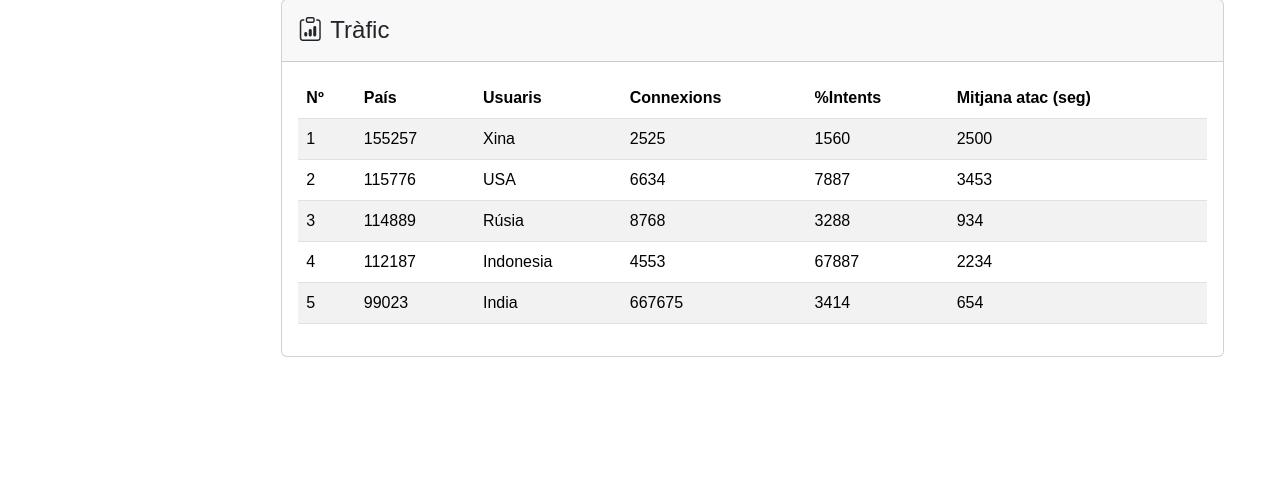
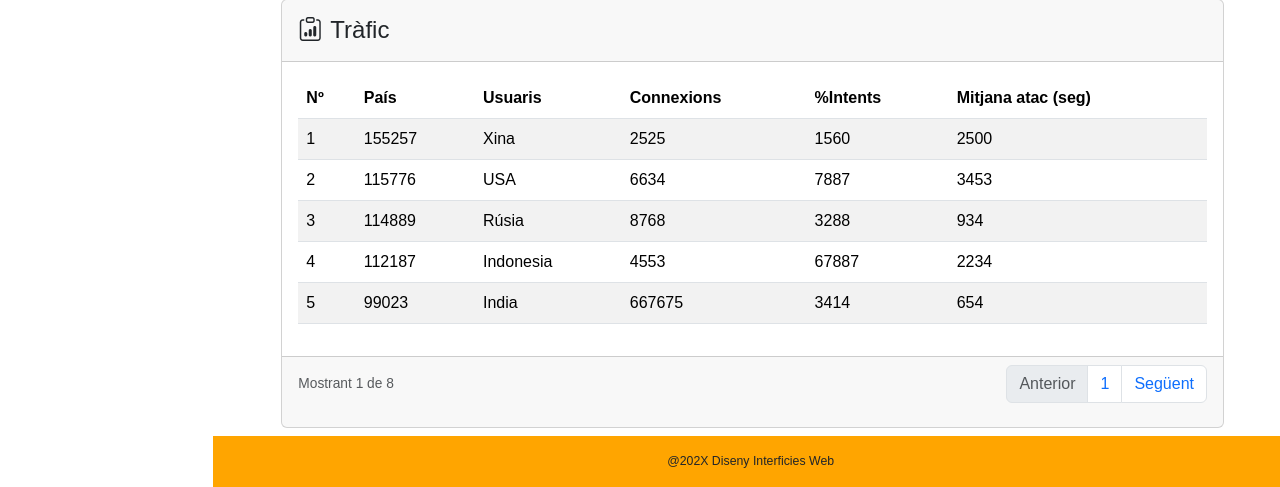
Before and after one commit to DavidSer1/phpAbril, a PHP site: page /udact4.html in a window 1280 px wide. Shown: the part 744-1231 px from the top of the page. Before the commit the page ends 1101 px from the top, so only its background shows below. Run offline with PHP 8.4, Linux system fonts and the light colour scheme; some web fonts are replaced.

Commit message:
començament cuc

```diff
--- a/ud8act4recursos/udact4.css
+++ b/ud8act4recursos/udact4.css
@@ -47,6 +47,9 @@
 .perfil{
   width:7.1rem;
 }
+.foot{
+   font-size:0.77rem;
+}
 .secop{
   font-size: 0.89rem;
 }
--- a/ud8act4recursos/udact4.html
+++ b/ud8act4recursos/udact4.html
@@ -26,8 +26,8 @@
 <body>
 
     <div class="container-fluid">
-        <div class="row align-items-start p-0">
-            <div class="col-2 p-0 ps-2">
+        <div class="row align-items-start p-0 ">
+            <div class="col-2 p-0 ps-2 ">
 
               <div class="ms-1">
                 <ul class="nav flex-column px-2 fondoblau pt-1 ">
@@ -103,13 +103,25 @@
       <div style="width: 1px; height: 24px; background-color: #ccc;"></div>
     </li>
 
+  <!-- Ícono cuc con badge -->
 <li class="nav-item pe-4 me-2 mt-2 position-relative">
-      <a class="nav-link p-0" href="#">
-        <i class="bi bi-bug-fill fs-4 text-secondary"></i>
+  <a class="nav-link p-0" href="#" id="cucToggle">
+    <i class="bi bi-bug-fill fs-4 text-secondary" id="cuc"></i>
     <span class="position-absolute top-0 start-25 ms-2 translate-middle badge rounded-pill bg-danger">
       99+
     </span>
   </a>
+
+  <div id="cucCard" class="card position-absolute   top-100  mt-0 shadow d-none" style="width: 14rem; z-index: 999; left: -180px;">
+    <div class="card-header bg-primary text-white">
+      Notificació
+    </div>
+    <div class="card-body">
+      <h5 class="card-title">Bug detectat</h5>
+      <p class="card-text">Hi ha un nou error registrat en el sistema. Revisa la consola per a més detalls.</p>
+      <a href="#" class="btn btn-outline-primary btn-sm">Veure més</a>
+    </div>
+  </div>
 </li>
 
     <li class="nav-item pe-2 mt-2">
@@ -291,8 +303,33 @@
                   </div>
 
   </div>
+<div class="card-footer text-body-secondary textactualitzacio">
+  <div class="d-flex justify-content-between align-items-center">
+    <p class=" ">Mostrant 1 de 8</p>
+    <nav aria-label="Page navigation example">
+      <ul class="pagination  ">
+        <li class="page-item disabled">
+          <a class="page-link">Anterior</a>
+        </li>
+        <li class="page-item"><a class="page-link" href="#">1</a></li>
+        <li class="page-item mb-0">
+          <a class="page-link" href="#">Següent</a>
+        </li>
+      </ul>
+    </nav>
+  </div>
 </div>
 
+</div>
+
+</div>
+  </div>
+</div>
+<div class="row pt-1 mt-1">
+
+  <div class="col-12 fondonav ">
+    <div class="pt-3 ">
+<p class="text-center foot ms-2">@202X Diseny Interficies Web</p>
 </div>
   </div>
 </div>
--- a/ud8act4recursos/udactact4.js
+++ b/ud8act4recursos/udactact4.js
@@ -19,3 +19,17 @@ new Chart(document.getElementById("pie-chart"), {
   icon.addEventListener('click', () => {
     icon.classList.toggle('active');
   });
+   const cucToggle = document.getElementById('cucToggle');
+  const cucCard = document.getElementById('cucCard');
+
+  cucToggle.addEventListener('click', (e) => {
+    e.preventDefault(); // Evita que se siga el enlace
+    cucCard.classList.toggle('d-none');
+  });
+
+  // Opcional: ocultar si se hace clic fuera
+  document.addEventListener('click', (e) => {
+    if (!cucToggle.contains(e.target) && !cucCard.contains(e.target)) {
+      cucCard.classList.add('d-none');
+    }
+  });
```
Lines whose indentation alone changed are shown as unchanged.
